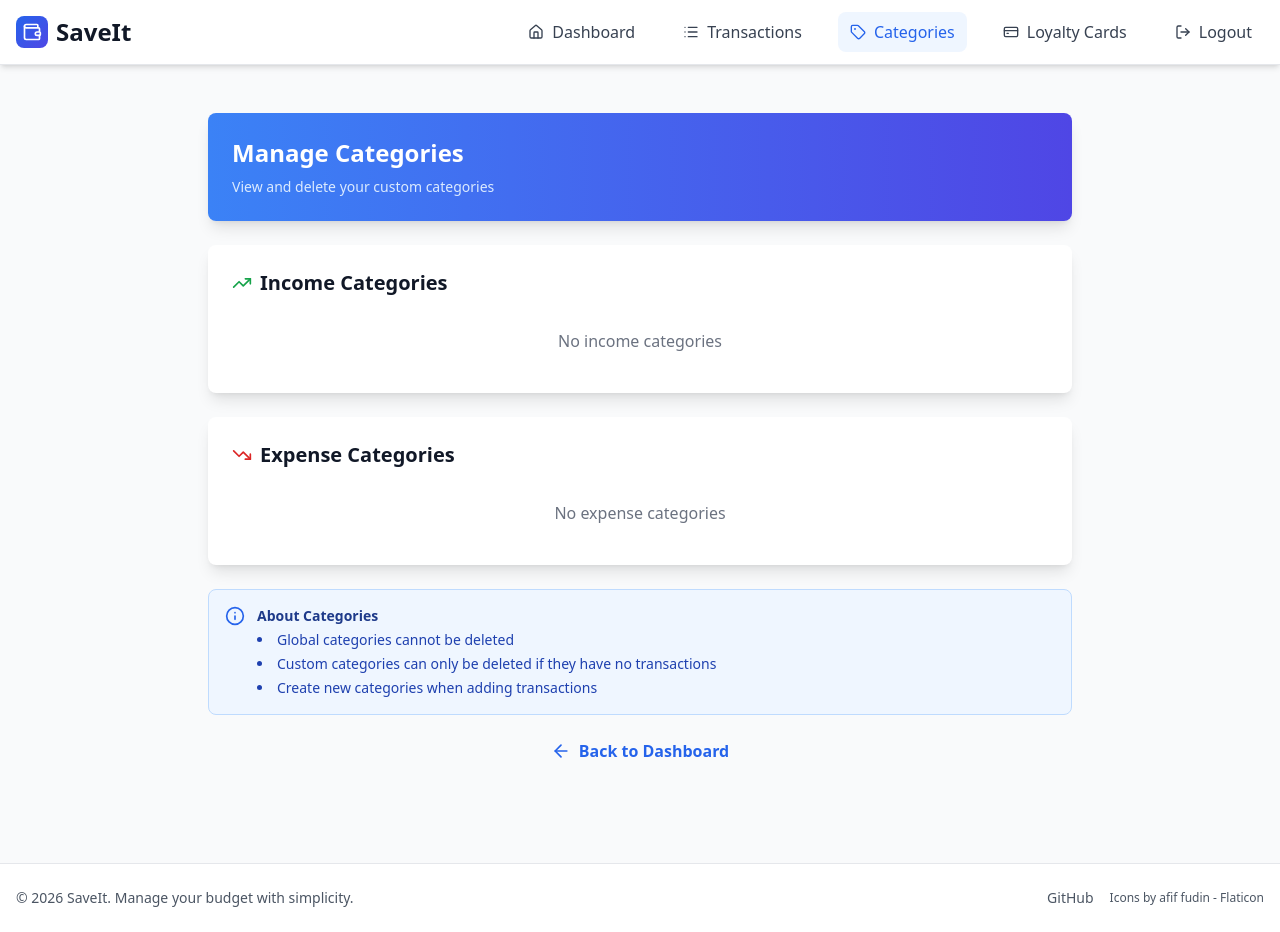
After one commit to Orfico/saveit, a Django app: page /categories/ in a window 1280 px wide. The commit adds this page. Run offline with Django 5.2, Linux system fonts and the light colour scheme; the visitor is signed in with stand-in values (Sample User, id 1); data that the repository does not hold is empty; some libraries are stand-ins or nearby versions.

Commit message:
add categories list section

```diff
--- a/core/urls.py
+++ b/core/urls.py
@@ -48,6 +48,7 @@ urlpatterns = [
     path('transactions/<int:pk>/delete/', views.TransactionDeleteView.as_view(), name='transaction_delete'),
 
     # Categories
+    path('categories/', views.CategoryListView.as_view(), name='categories_list'),
     path('categories/<int:pk>/delete/', views.CategoryDeleteView.as_view(), name='category_delete'),
 
      # Loyalty Cards
--- a/core/views.py
+++ b/core/views.py
@@ -8,6 +8,7 @@ import os
 from django.conf import settings
 from datetime import timedelta
 from decimal import Decimal
+from django.db import models
 
 # Django core imports
 from django.shortcuts import render, redirect, get_object_or_404
@@ -528,3 +529,13 @@ class CategoryDeleteView(LoginRequiredMixin, View):
                 'success': False,
                 'error': 'Error deleting category'
             }, status=500)
+class CategoryListView(LoginRequiredMixin, ListView):
+    """List and manage user categories"""
+    model = Category
+    template_name = 'core/categories_list.html'
+    context_object_name = 'categories'
+
+    def get_queryset(self):
+        return Category.objects.filter(user=self.request.user).annotate(
+            transaction_count=models.Count('transactions')
+        ).order_by('type', 'name')
--- a/templates/base.html
+++ b/templates/base.html
@@ -56,6 +56,12 @@
                         <span>Transactions</span>
                     </a>
 
+                    <a href="{% url 'core:categories_list' %}"
+                        class="flex items-center gap-2 px-3 py-2 rounded-lg hover:bg-blue-50 transition-colors {% if request.resolver_match.url_name == 'categories_list' %}bg-blue-50 text-blue-600{% else %}text-gray-700{% endif %}">
+                        <i data-lucide="tag" class="w-4 h-4"></i>
+                        <span>Categories</span>
+                    </a>
+
                     <a href="{% url 'core:loyalty_cards_list' %}"
                         class="text-gray-700 hover:text-blue-600 px-3 py-2 rounded-md font-medium flex items-center gap-2">
                         <i data-lucide="credit-card" class="w-4 h-4"></i>
@@ -91,6 +97,12 @@
                        class="flex items-center gap-2 px-3 py-2 rounded-lg hover:bg-blue-50 transition-colors {% if request.resolver_match.url_name == 'transaction_list' %}bg-blue-50 text-blue-600{% else %}text-gray-700{% endif %}">
                         <i data-lucide="list" class="w-4 h-4"></i>
                         <span>Transactions</span>
+                    </a>
+
+                    <a href="{% url 'core:categories_list' %}"
+                        class="flex items-center gap-2 px-3 py-2 rounded-lg hover:bg-blue-50 transition-colors {% if request.resolver_match.url_name == 'categories_list' %}bg-blue-50 text-blue-600{% else %}text-gray-700{% endif %}">
+                            <i data-lucide="tag" class="w-4 h-4"></i>
+                            <span>Categories</span>
                     </a>
 
                     <a href="{% url 'core:loyalty_cards_list' %}"
--- /dev/null
+++ b/templates/core/categories_list.html
@@ -0,0 +1,186 @@
+{% extends 'base.html' %}
+{% load static %}
+
+{% block title %}Categories - SaveIt{% endblock %}
+
+{% block content %}
+<div class="max-w-4xl mx-auto p-4">
+    <!-- Header -->
+    <div class="bg-gradient-to-r from-blue-500 to-indigo-600 text-white rounded-lg shadow-lg p-6 mb-6">
+        <h1 class="text-2xl font-bold mb-2">Manage Categories</h1>
+        <p class="text-blue-100 text-sm">View and delete your custom categories</p>
+    </div>
+
+    <!-- Income Categories -->
+    <div class="bg-white rounded-lg shadow-lg p-6 mb-6">
+        <h2 class="text-xl font-bold text-gray-900 mb-4 flex items-center gap-2">
+            <i data-lucide="trending-up" class="w-5 h-5 text-green-600"></i>
+            Income Categories
+        </h2>
+
+        <div class="space-y-3">
+            {% for category in categories %}
+                {% if category.type == 'IN' %}
+                <div class="flex items-center justify-between p-4 border border-gray-200 rounded-lg hover:bg-gray-50">
+                    <div class="flex items-center gap-3">
+                        <div class="w-4 h-4 rounded-full" style="background-color: {{ category.color }};"></div>
+                        <div>
+                            <p class="font-semibold text-gray-900">{{ category.name }}</p>
+                            <p class="text-sm text-gray-500">
+                                {{ category.transaction_count }} transaction{{ category.transaction_count|pluralize }}
+                                {% if category.is_global %}
+                                    <span class="ml-2 text-xs bg-blue-100 text-blue-800 px-2 py-1 rounded">Global</span>
+                                {% endif %}
+                            </p>
+                        </div>
+                    </div>
+
+                    {% if not category.is_global %}
+                        {% if category.transaction_count == 0 %}
+                        <button
+                            onclick="deleteCategory({{ category.id }}, '{{ category.name|escapejs }}')"
+                            class="text-red-600 hover:text-red-800 hover:bg-red-50 p-2 rounded-lg transition"
+                            title="Delete category"
+                        >
+                            <i data-lucide="trash-2" class="w-5 h-5"></i>
+                        </button>
+                        {% else %}
+                        <button
+                            onclick="alert('Cannot delete category with {{ category.transaction_count }} transaction(s). Delete or move them first.')"
+                            class="text-gray-400 cursor-not-allowed p-2 rounded-lg"
+                            title="Cannot delete - has transactions"
+                            disabled
+                        >
+                            <i data-lucide="trash-2" class="w-5 h-5"></i>
+                        </button>
+                        {% endif %}
+                    {% else %}
+                        <span class="text-xs text-gray-400 px-2">Global</span>
+                    {% endif %}
+                </div>
+                {% endif %}
+            {% empty %}
+                <p class="text-gray-500 text-center py-4">No income categories</p>
+            {% endfor %}
+        </div>
+    </div>
+
+    <!-- Expense Categories -->
+    <div class="bg-white rounded-lg shadow-lg p-6 mb-6">
+        <h2 class="text-xl font-bold text-gray-900 mb-4 flex items-center gap-2">
+            <i data-lucide="trending-down" class="w-5 h-5 text-red-600"></i>
+            Expense Categories
+        </h2>
+
+        <div class="space-y-3">
+            {% for category in categories %}
+                {% if category.type == 'EX' %}
+                <div class="flex items-center justify-between p-4 border border-gray-200 rounded-lg hover:bg-gray-50">
+                    <div class="flex items-center gap-3">
+                        <div class="w-4 h-4 rounded-full" style="background-color: {{ category.color }};"></div>
+                        <div>
+                            <p class="font-semibold text-gray-900">{{ category.name }}</p>
+                            <p class="text-sm text-gray-500">
+                                {{ category.transaction_count }} transaction{{ category.transaction_count|pluralize }}
+                                {% if category.is_global %}
+                                    <span class="ml-2 text-xs bg-blue-100 text-blue-800 px-2 py-1 rounded">Global</span>
+                                {% endif %}
+                            </p>
+                        </div>
+                    </div>
+
+                    {% if not category.is_global %}
+                        {% if category.transaction_count == 0 %}
+                        <button
+                            onclick="deleteCategory({{ category.id }}, '{{ category.name|escapejs }}')"
+                            class="text-red-600 hover:text-red-800 hover:bg-red-50 p-2 rounded-lg transition"
+                            title="Delete category"
+                        >
+                            <i data-lucide="trash-2" class="w-5 h-5"></i>
+                        </button>
+                        {% else %}
+                        <button
+                            onclick="alert('Cannot delete category with {{ category.transaction_count }} transaction(s). Delete or move them first.')"
+                            class="text-gray-400 cursor-not-allowed p-2 rounded-lg"
+                            title="Cannot delete - has transactions"
+                            disabled
+                        >
+                            <i data-lucide="trash-2" class="w-5 h-5"></i>
+                        </button>
+                        {% endif %}
+                    {% else %}
+                        <span class="text-xs text-gray-400 px-2">Global</span>
+                    {% endif %}
+                </div>
+                {% endif %}
+            {% empty %}
+                <p class="text-gray-500 text-center py-4">No expense categories</p>
+            {% endfor %}
+        </div>
+    </div>
+
+    <!-- Info Box -->
+    <div class="bg-blue-50 border border-blue-200 rounded-lg p-4 mb-6">
+        <div class="flex gap-3">
+            <i data-lucide="info" class="w-5 h-5 text-blue-600 flex-shrink-0"></i>
+            <div class="text-sm text-blue-900">
+                <p class="font-semibold mb-1">About Categories</p>
+                <ul class="list-disc list-inside space-y-1 text-blue-800">
+                    <li>Global categories cannot be deleted</li>
+                    <li>Custom categories can only be deleted if they have no transactions</li>
+                    <li>Create new categories when adding transactions</li>
+                </ul>
+            </div>
+        </div>
+    </div>
+
+    <!-- Back Button -->
+    <div class="text-center">
+        <a
+            href="{% url 'core:dashboard' %}"
+            class="inline-flex items-center gap-2 text-blue-600 hover:text-blue-700 font-semibold"
+        >
+            <i data-lucide="arrow-left" class="w-5 h-5"></i>
+            Back to Dashboard
+        </a>
+    </div>
+</div>
+
+<script>
+const csrftoken = document.querySelector('[name=csrfmiddlewaretoken]')?.value ||
+                  document.querySelector('meta[name="csrf-token"]')?.content;
+
+async function deleteCategory(categoryId, categoryName) {
+    if (!confirm(`Are you sure you want to delete "${categoryName}"?\n\nThis action cannot be undone.`)) {
+        return;
+    }
+
+    try {
+        const response = await fetch(`/categories/${categoryId}/delete/`, {
+            method: 'POST',
+            headers: {
+                'X-CSRFToken': csrftoken,
+                'Content-Type': 'application/json'
+            }
+        });
+
+        const data = await response.json();
+
+        if (data.success) {
+            alert(data.message);
+            location.reload();
+        } else {
+            alert(data.error);
+        }
+    } catch (error) {
+        console.error('Error:', error);
+        alert('An error occurred while deleting the category');
+    }
+}
+
+// Initialize Lucide icons
+if (typeof lucide !== 'undefined') {
+    lucide.createIcons();
+}
+</script>
+{% endblock %}
```
